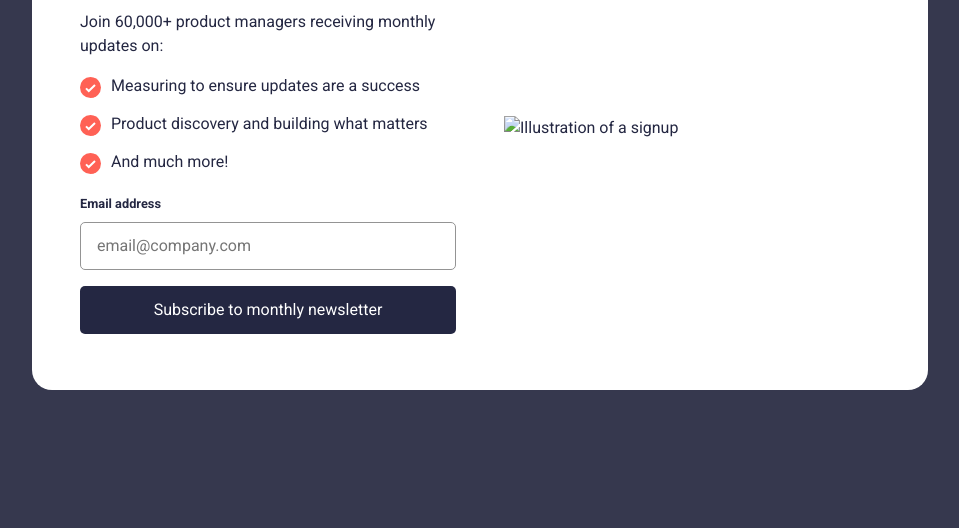
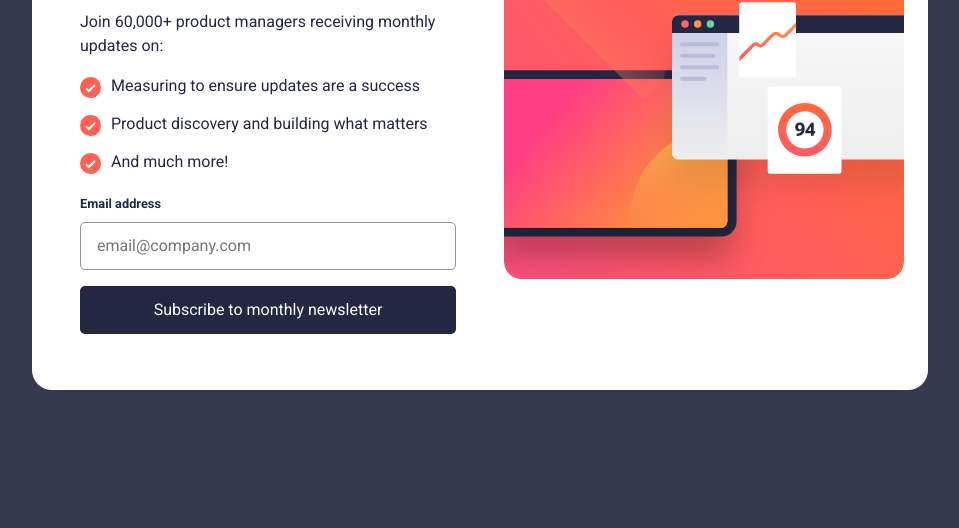
Before and after one commit to jealbado/example, a plain HTML site: page index.html in a window 1280 px wide. Shown: the part 272-800 px from the top of the page, without its empty margins (160-1119 px from the left). Drawn offline with Linux system fonts and the light colour scheme; files whose address does not match are found by name.

Commit message:
Update index.html

```diff
--- a/index.html
+++ b/index.html
@@ -17,9 +17,9 @@
     <!-- Sign-up form start -->
     <form id="form" novalidate>
       <picture>
-        <source media="(min-width: 48rem)" src="./assets/images/illustration-sign-up-desktop.svg">
-        <source media="(max-width: 47.9rem)" src="./assets/images/illustration-sign-up-mobile.svg">
-        <img src="illustration-sign-up-mobile.svg" alt="Illustration of a signup" class="illustration-img">
+        <source media="(min-width: 48rem)" src="newsletter-sign-up-with-success-message-main/assets/images/illustration-sign-up-desktop.svg">
+        <source media="(max-width: 47.9rem)" src="newsletter-sign-up-with-success-message-main/assets/images/illustration-sign-up-mobile.svg">
+        <img src="newsletter-sign-up-with-success-message-main/assets/images/illustration-sign-up-mobile.svg" alt="Illustration of a signup" class="illustration-img">
       </picture>
 
       <div class="form-content">
```
